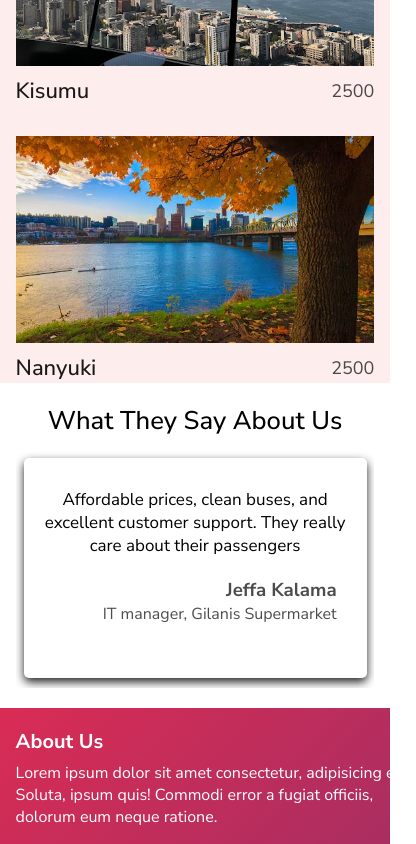
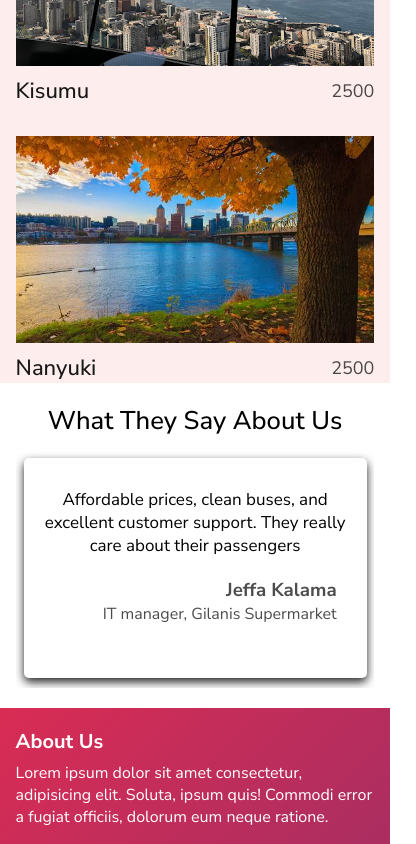
Before and after one commit to kazungu-p/safiri-app, a React (Vite) app: page / in a window 390 px wide. Shown: the part 3458-4302 px from the top of the page, 416 px wide, since content can reach past the window. Built offline with nearby package versions, Linux system fonts and the light colour scheme.

Commit message:
modified footer styling to respond well on smaller devices

```diff
--- a/src/assets/styles/footer.css
+++ b/src/assets/styles/footer.css
@@ -56,4 +56,7 @@
     .social-segment h2{
         text-align: left;
     }
+    .info-segment{
+        width: fit-content;
+    }
 }
```
